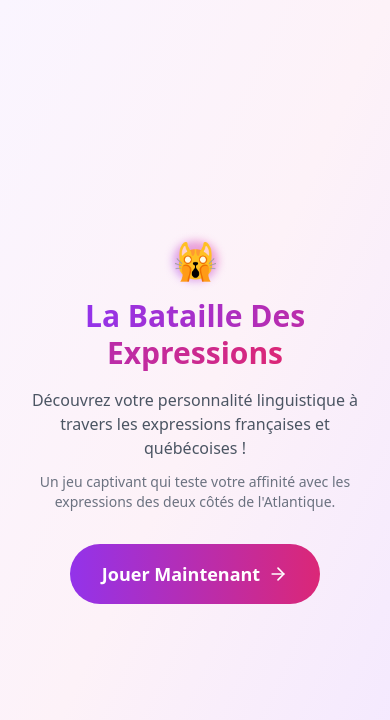
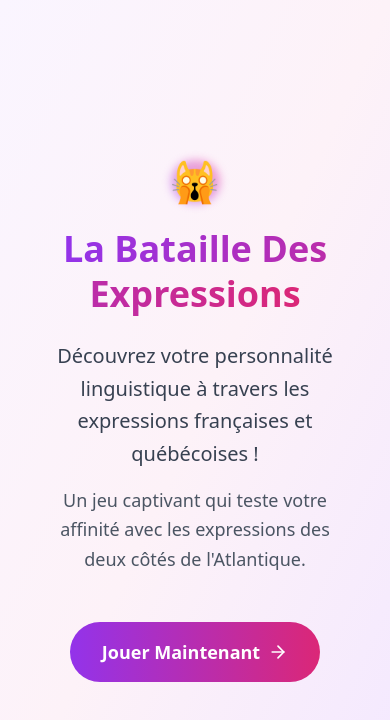
Before and after one commit to ThibautMilville/La-Bataille-Des-Expressions, a React (Vite) app: page / in a window 390 px wide. Shown: the top 720 px of the page. Built offline with nearby package versions, Linux system fonts and the light colour scheme.

Commit message:
Responsive optimisation

```diff
--- a/src/components/ExpressionCard.tsx
+++ b/src/components/ExpressionCard.tsx
@@ -24,7 +24,7 @@ export default function ExpressionCard({
       onClick={onClick}
       disabled={shouldBeDisabled}
       className={`
-        w-full p-4 sm:p-6 rounded-2xl transition-all duration-300
+        w-full p-5 sm:p-6 rounded-2xl transition-all duration-300
         bg-gradient-to-br from-white to-gray-50
         border-2 shadow-lg backdrop-blur-sm
         group relative overflow-hidden
@@ -38,14 +38,13 @@ export default function ExpressionCard({
         active:scale-95 md:hover:scale-105
       `}
     >
-      {/* Gradient overlay */}
       <div className="absolute inset-0 bg-gradient-to-tr from-transparent via-white/10 to-white/30 opacity-0 group-hover:opacity-100 transition-opacity" />
 
       <div className="relative space-y-3 sm:space-y-4">
-        <h3 className="text-xl sm:text-2xl font-bold bg-clip-text text-transparent bg-gradient-to-r from-gray-900 to-gray-700">
+        <h3 className="text-lg sm:text-xl md:text-2xl font-bold bg-clip-text text-transparent bg-gradient-to-r from-gray-900 to-gray-700 leading-tight">
           {text}
         </h3>
-        <p className="text-base sm:text-lg italic text-purple-700 font-medium">
+        <p className="text-base sm:text-lg text-purple-700 font-medium leading-relaxed">
           {translation}
         </p>
         <p className="text-sm sm:text-base text-gray-600 leading-relaxed">
--- a/src/components/ExpressionList.tsx
+++ b/src/components/ExpressionList.tsx
@@ -7,16 +7,16 @@ interface ExpressionListProps {
 
 export function ExpressionList({ expressions }: ExpressionListProps) {
   return (
-    <div className="max-h-64 overflow-y-auto rounded-xl bg-white/50 p-4 custom-scrollbar">
+    <div className="max-h-[60vh] overflow-y-auto rounded-xl bg-white/50 p-3 sm:p-4 custom-scrollbar mx-4 sm:mx-0">
       {expressions.map((expression, index) => (
         <div
           key={`${expression.id}-${index}`}
-          className="flex items-center gap-4 p-4 bg-white rounded-lg mb-3 shadow-sm hover:shadow-md transition-shadow"
+          className="flex items-start sm:items-center gap-3 sm:gap-4 p-3 sm:p-4 bg-white rounded-lg mb-3 shadow-sm hover:shadow-md transition-shadow"
         >
           <CountryFlag country={expression.type === 'french' ? 'france' : 'canada'} />
           <div className="text-left flex-1">
-            <div className="font-semibold text-gray-800">{expression.text}</div>
-            <div className="text-sm text-gray-600">{expression.translation}</div>
+            <div className="font-semibold text-gray-800 text-base sm:text-lg mb-1">{expression.text}</div>
+            <div className="text-sm sm:text-base text-gray-600">{expression.translation}</div>
           </div>
         </div>
       ))}
--- a/src/components/ResultsProfile.tsx
+++ b/src/components/ResultsProfile.tsx
@@ -18,14 +18,14 @@ export function ResultsProfile({ profile, frenchCount, canadianCount }: ResultsP
       <motion.img
         src={profile.image}
         alt={profile.title}
-        className="w-48 h-48 mx-auto rounded-full object-cover mb-8 shadow-lg"
+        className="w-32 h-32 sm:w-48 sm:h-48 mx-auto rounded-full object-cover mb-6 sm:mb-8 shadow-lg"
         initial={{ scale: 0 }}
         animate={{ scale: 1 }}
         transition={{ type: "spring", stiffness: 260, damping: 20 }}
       />
 
       <motion.h1
-        className="text-4xl font-bold mb-4 text-transparent bg-clip-text bg-gradient-to-r from-purple-600 to-pink-600"
+        className="text-3xl sm:text-4xl font-bold mb-4 text-transparent bg-clip-text bg-gradient-to-r from-purple-600 to-pink-600 px-4"
         initial={{ opacity: 0 }}
         animate={{ opacity: 1 }}
         transition={{ delay: 0.2 }}
@@ -34,7 +34,7 @@ export function ResultsProfile({ profile, frenchCount, canadianCount }: ResultsP
       </motion.h1>
 
       <motion.p
-        className="text-xl text-gray-600 mb-8"
+        className="text-lg sm:text-xl text-gray-600 mb-6 sm:mb-8 px-4 leading-relaxed"
         initial={{ opacity: 0 }}
         animate={{ opacity: 1 }}
         transition={{ delay: 0.3 }}
@@ -43,20 +43,20 @@ export function ResultsProfile({ profile, frenchCount, canadianCount }: ResultsP
       </motion.p>
 
       <motion.div
-        className="bg-white/80 backdrop-blur-sm rounded-2xl p-6 mb-8 shadow-lg"
+        className="bg-white/80 backdrop-blur-sm rounded-2xl p-4 sm:p-6 mb-6 sm:mb-8 shadow-lg mx-4 sm:mx-0"
         initial={{ opacity: 0, y: 20 }}
         animate={{ opacity: 1, y: 0 }}
         transition={{ delay: 0.4 }}
       >
-        <h2 className="text-2xl font-semibold mb-4 text-gray-800">Vos Choix</h2>
-        <div className="flex justify-center gap-8">
+        <h2 className="text-xl sm:text-2xl font-semibold mb-4 text-gray-800">Vos Choix</h2>
+        <div className="flex justify-center gap-6 sm:gap-8">
           <div className="text-center">
-            <div className="text-3xl font-bold text-purple-600">{frenchCount}</div>
-            <div className="text-gray-600">Expressions Françaises</div>
+            <div className="text-2xl sm:text-3xl font-bold text-purple-600">{frenchCount}</div>
+            <div className="text-sm sm:text-base text-gray-600">Expressions Françaises</div>
           </div>
           <div className="text-center">
-            <div className="text-3xl font-bold text-pink-600">{canadianCount}</div>
-            <div className="text-gray-600">Expressions Canadiennes</div>
+            <div className="text-2xl sm:text-3xl font-bold text-pink-600">{canadianCount}</div>
+            <div className="text-sm sm:text-base text-gray-600">Expressions Canadiennes</div>
           </div>
         </div>
       </motion.div>
--- a/src/pages/Home.tsx
+++ b/src/pages/Home.tsx
@@ -6,34 +6,34 @@ export default function Home() {
   const navigate = useNavigate();
 
   return (
-    <div className="min-h-[100svh] bg-gradient-to-br from-purple-50 via-pink-50 to-purple-100 flex items-center justify-center">
-      <div className="w-full max-w-2xl text-center space-y-4 px-4 sm:px-6 md:px-8 py-8">
-        <div className="flex justify-center scale-100 sm:scale-125 mb-4 sm:mb-8">
+    <div className="min-h-[100svh] bg-gradient-to-br from-purple-50 via-pink-50 to-purple-100 flex items-center justify-center p-4">
+      <div className="w-full max-w-2xl text-center space-y-6 sm:space-y-8">
+        <div className="flex justify-center scale-110 sm:scale-125 mb-6 sm:mb-8">
           <SleepyCatLogo />
         </div>
 
-        <h1 className="text-3xl sm:text-4xl md:text-5xl lg:text-6xl font-bold leading-tight">
-          <span className="text-transparent bg-clip-text bg-gradient-to-r from-purple-600 to-pink-600">
+        <h1 className="text-4xl sm:text-5xl md:text-6xl font-bold leading-tight px-4">
+          <span className="text-transparent bg-clip-text bg-gradient-to-r from-purple-600 to-pink-600 leading-tight">
             La Bataille Des Expressions
           </span>
         </h1>
 
-        <div className="space-y-3 sm:space-y-4">
-          <p className="text-base sm:text-lg md:text-xl lg:text-2xl text-gray-600">
+        <div className="space-y-4 sm:space-y-6 px-6 sm:px-8">
+          <p className="text-xl sm:text-2xl text-gray-700 leading-relaxed">
             Découvrez votre personnalité linguistique à travers les expressions françaises et québécoises !
           </p>
 
-          <p className="text-sm sm:text-base md:text-lg text-gray-500">
+          <p className="text-lg sm:text-xl text-gray-600 leading-relaxed">
             Un jeu captivant qui teste votre affinité avec les expressions des deux côtés de l'Atlantique.
           </p>
         </div>
 
-        <div className="pt-4 sm:pt-6">
+        <div className="pt-6 sm:pt-8">
           <GradientButton onClick={() => navigate('/game')}>
             Jouer Maintenant
           </GradientButton>
         </div>
       </div>
     </div>
-  )
+  );
 }
```
